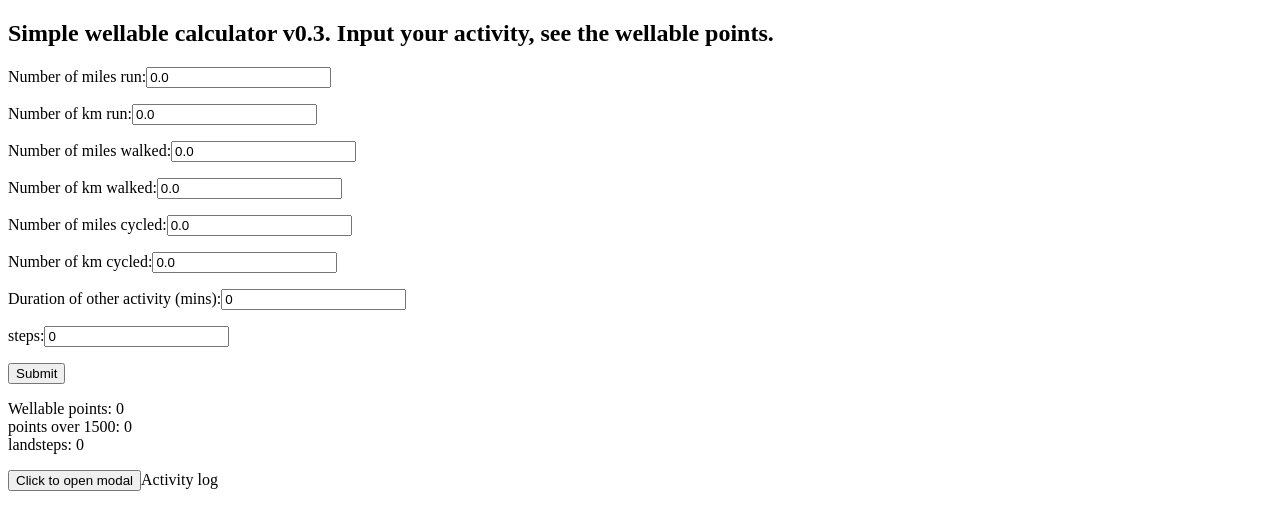
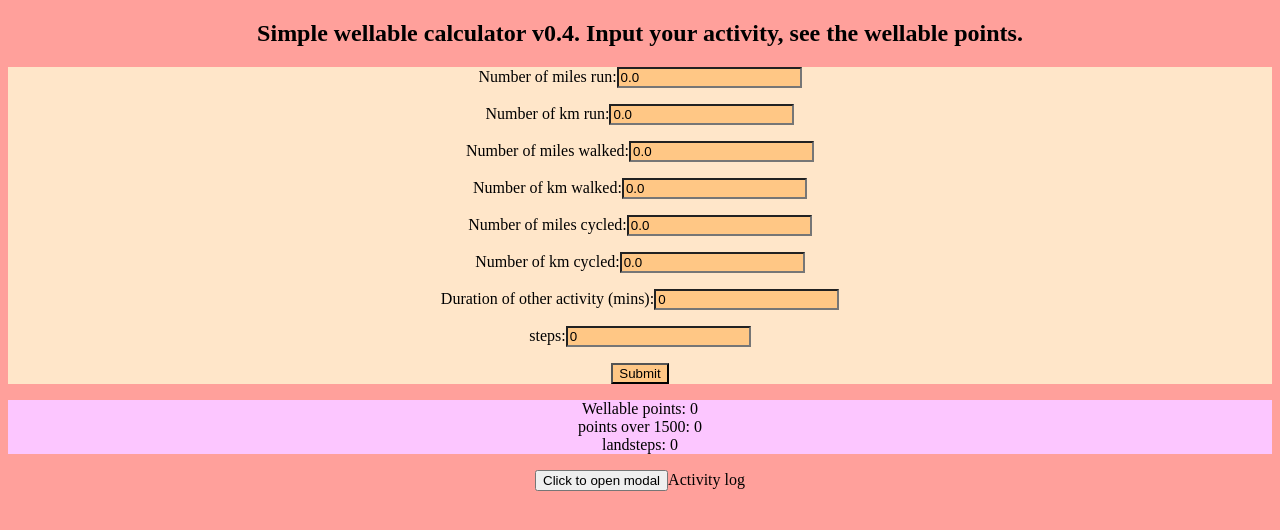
Before and after one commit to alexlevinfr/wellcalc, a React (Create React App) app: page / in a window 1280 px wide. Shown: the top 530 px of the page. Built offline with nearby package versions, Linux system fonts and the light colour scheme.

Commit message:
Add some style (of sorts) - sunset theme.

```diff
--- a/public/index.html
+++ b/public/index.html
@@ -24,6 +24,7 @@
       work correctly both with client-side routing and a non-root public URL.
       Learn how to configure a non-root public URL by running `npm run build`.
     -->
+    <link rel="stylesheet" href="%PUBLIC_URL%/style.css" />
     <title>React App</title>
   </head>
   <body>
--- /dev/null
+++ b/public/style.css
@@ -0,0 +1,16 @@
+html {
+    text-align: center;
+    background-color: #FFA09B;
+}
+
+form {
+    background-color: #FFE6C9;
+}
+
+input {
+   background-color: #FFC785;
+}
+
+.results {
+    background-color: #FCC6FF;
+}
--- a/src/index.js
+++ b/src/index.js
@@ -63,7 +63,7 @@ function MyForm() {
 
   return (
     <div className="container">
-    <h2>Simple wellable calculator v0.3. Input your activity, see the wellable points.</h2>
+    <h2>Simple wellable calculator v0.4. Input your activity, see the wellable points.</h2>
     <form onSubmit={handleSubmit}>
       <p>
       <label>Number of miles run:
@@ -134,7 +134,7 @@ function MyForm() {
       </p>
         <input type="submit"/>
     </form>
-    <p>
+    <p class="results">
     Wellable points: {JSON.stringify(points)}<br />points over 1500: {JSON.stringify(overspill)}
     <br />landsteps: {JSON.stringify(landsteps)}
       </p>
```
